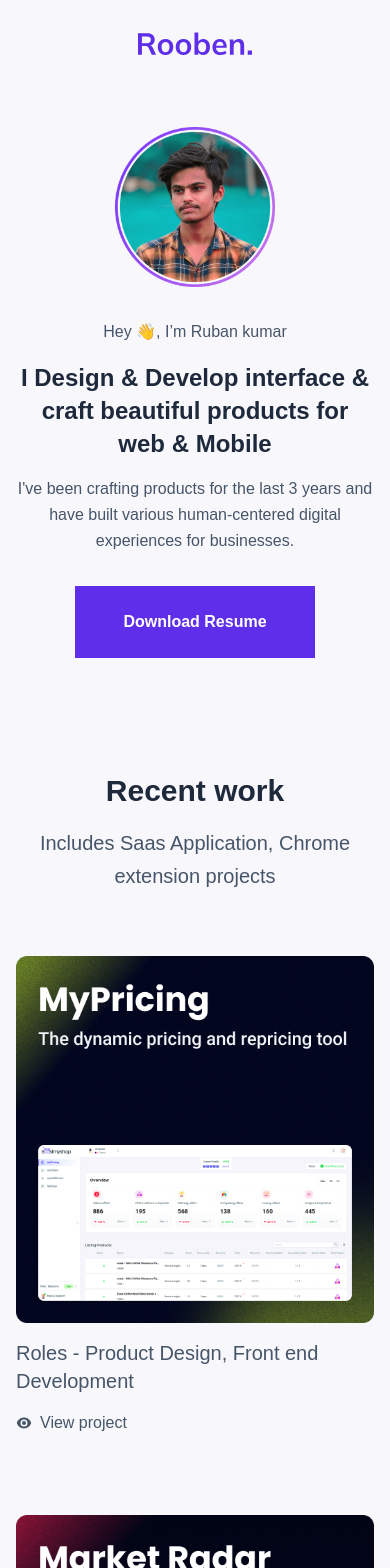
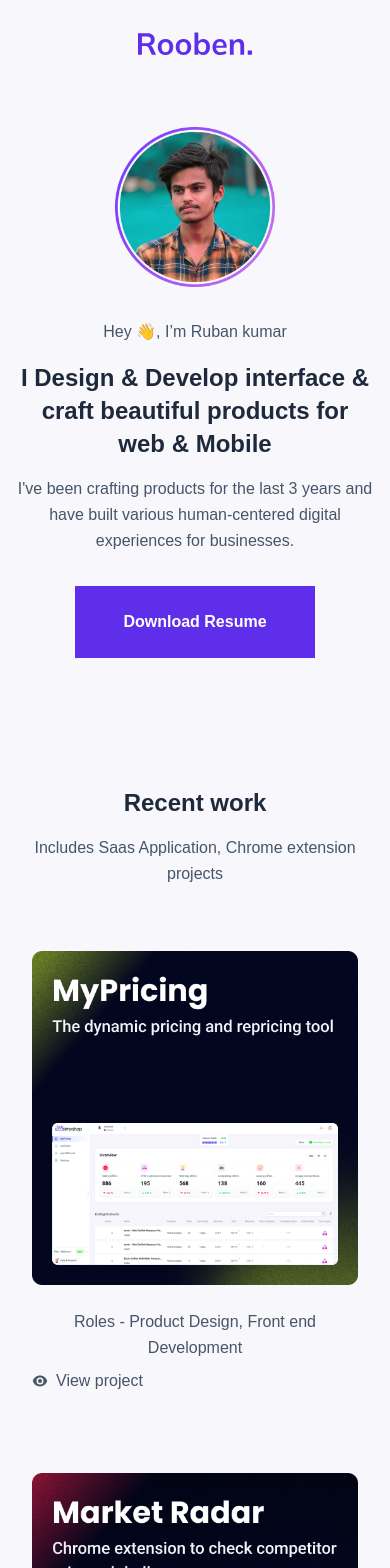
Before and after one commit to rooben-me/rooben-portfolio, a Next.js app: page / in a window 390 px wide. Shown: the top 1568 px of the page. Built offline with nearby package versions, Linux system fonts and the light colour scheme; a web font is replaced by a local one.

Commit message:
component typography added

```diff
--- a/components/RecentWork.tsx
+++ b/components/RecentWork.tsx
@@ -1,40 +1,23 @@
 import React from "react";
 import { IPost } from "../types/post";
 import Card from "./common/Card";
+import { Title, Text } from "./common/Typography";
 
 type Props = {
   posts: [IPost];
 };
 
 const RecentWork = ({ posts }: Props) => {
-  const PROJECTS = [
-    {
-      title: "MyPricing",
-      imageSrc: "/image/work/mypricing.png",
-      imageAlt: "mypricing project",
-      linkTo: "https://google.com",
-      roles: "Product Design, Front end Development",
-    },
-    {
-      title: "Market radar",
-      imageSrc: "/image/work/marketradar.png",
-      imageAlt: "market radar project",
-      linkTo: "#",
-      roles: "Product Owner, Design and development",
-    },
-  ];
-
   return (
     <section
       id="recent-work"
-      className="mt-24 min-h-screen flex flex-col items-center justify-center w-full mx-auto max-w-[68rem]"
+      className="mt-24 min-h-screen p-4 flex flex-col items-center justify-center w-full mx-auto max-w-[68rem]"
     >
-      <h1 className="text-3xl md:text-5xl font-semibold text-slate-800 !leading-snug max-w-2xl text-center">
-        Recent work
-      </h1>
-      <p className="text-slate-600 leading-relaxed max-w-xl mt-4 text-center text-xl">
+      <Title>Recent work</Title>
+
+      <Text className="mt-4">
         Includes Saas Application, Chrome extension projects
-      </p>
+      </Text>
 
       <div className="grid grid-cols-1 lg:grid-cols-2 place-items-center gap-12 lg:gap-12 mt-12 lg:mt-12 w-full">
         {posts.map(({ title, roles, slug, thumbnail }) => (
--- a/components/common/Card.tsx
+++ b/components/common/Card.tsx
@@ -1,6 +1,7 @@
 import React from "react";
 import { EyeIcon } from "@heroicons/react/24/solid";
 import Link from "next/link";
+import { Text } from "./Typography";
 
 interface ICard {
   src: string;
@@ -11,11 +12,11 @@ interface ICard {
 const Card = ({ src, slug, roles }: ICard) => {
   return (
     <Link href={`/posts/${slug}`}>
-      <a className="p-4 rounded-xl hover:bg-slate-100 active:ring-1 active:ring-slate-300">
-        <article className="flex flex-col items-start gap-4 max-w-[520px] w-full">
+      <a className="p-4 rounded-xl hover:bg-slate-200 active:ring-1 active:ring-slate-300 focus:ring-2 focus:ring-offset-2 focus:ring-primary-main">
+        <article className="flex flex-col items-start gap-2 md:gap-4 max-w-[520px] w-full">
           <img src={src} alt={src} className="object-contain" />
 
-          <p className="text-slate-600 text-xl">Roles - {roles}</p>
+          <Text className="text-left">Roles - {roles}</Text>
 
           <span className="flex items-center gap-2">
             <EyeIcon className="w-4 h-4 text-slate-600" />
--- a/components/common/Typography.tsx
+++ b/components/common/Typography.tsx
@@ -4,7 +4,7 @@ export const Text = ({
   children,
   className,
 }: {
-  children: JSX.Element | string;
+  children: React.ReactNode;
   className?: string;
 }) => {
   return (
--- a/pages/index.tsx
+++ b/pages/index.tsx
@@ -12,7 +12,6 @@ type Props = {
 };
 
 const Home: NextPage<Props> = ({ posts }: Props) => {
-  console.log("posts", posts);
   return (
     <div>
       <section className="font-monda overflow-hidden relative">
```
